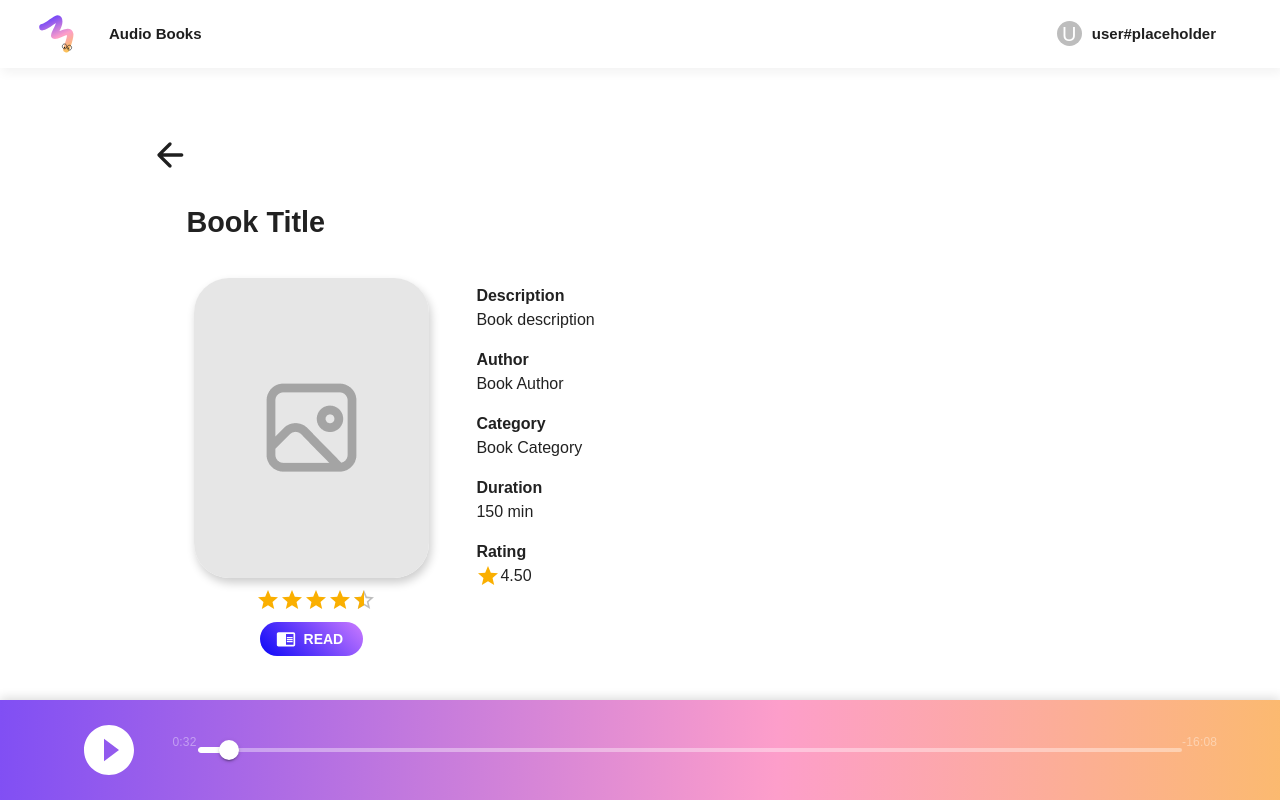
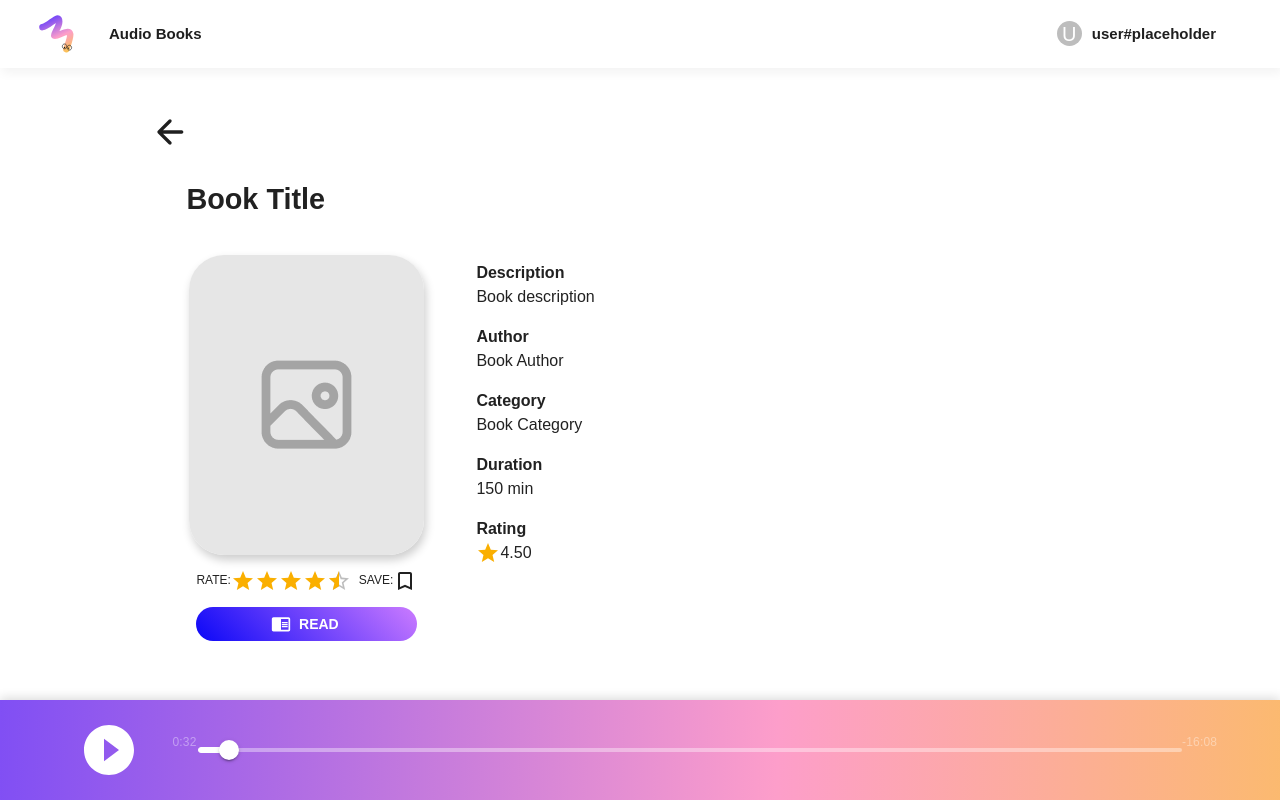
Before and after one commit to Marthenn/wbd-2-spa, a React (Vite) app in the folder spa-app/: page /AudioBooks/1/Details in a window 1280 px wide. Shown: the top 800 px of the page. Built offline with nearby package versions, Linux system fonts and the light colour scheme.

Commit message:
feat: save & rate button

```diff
--- a/spa-app/src/components/Button/RoundedButton.tsx
+++ b/spa-app/src/components/Button/RoundedButton.tsx
@@ -9,12 +9,14 @@ const RoundedButton = ({
   disabled = false,
   color,
   icon = null,
+  fullWidth = false,
 }: {
   text: string;
   onClickFunction: (e: React.SyntheticEvent) => void;
   disabled?: boolean;
   color: string;
   icon?: SvgIconComponent | null;
+  fullWidth?: boolean;
 }) => {
   return (
     <Button
@@ -22,6 +24,7 @@ const RoundedButton = ({
       type="button"
       onClick={onClickFunction}
       disabled={disabled}
+      fullWidth={fullWidth}
       startIcon={icon && React.createElement(icon)}
     >
       {text}
--- a/spa-app/src/components/NavBar/Navbar.tsx
+++ b/spa-app/src/components/NavBar/Navbar.tsx
@@ -1,5 +1,5 @@
 import styles from "./navbar.module.css";
-import { AppBar, Avatar, Toolbar, Typography } from "@mui/material";
+import { AppBar, Avatar, Toolbar } from "@mui/material";
 import logo from "../../assets/logo.svg";
 import { Link } from 'react-router-dom'; // Import Link
 
--- a/spa-app/src/pages/AudioBookDetails.tsx
+++ b/spa-app/src/pages/AudioBookDetails.tsx
@@ -19,10 +19,12 @@ import AudioPlayer from '../components/AudioPlayer/AudioPlayer';
 import ArrowBackRoundedIcon from '@mui/icons-material/ArrowBackRounded';
 import StarIcon from '@mui/icons-material/Star';
 import ChromeReaderModeIcon from '@mui/icons-material/ChromeReaderMode';
+import BookmarkIcon from '@mui/icons-material/Bookmark';
+import BookmarkBorderIcon from '@mui/icons-material/BookmarkBorder';
 import { Link } from 'react-router-dom';
 
 function convertTimeToMinutes(time: string) {
-  const [hours, minutes, seconds] = time.split(':');
+  const [hours, minutes, _seconds] = time.split(':');
   const totalMinutes = parseInt(hours, 10) * 60 + parseInt(minutes, 10);
   return totalMinutes;
 }
@@ -47,9 +49,14 @@ const AudioBookDetails = () => {
   };
 
   const [value, setValue] = useState<number | null>(data.rating);
+  const [isBookmarkAdded, setIsBookmarkAdded] = useState(false);
 
   const handleRead = () => {
     navigate(`/AudioBooks/${data.bid}/Read`);
+  };
+
+  const handleBookmarkToggle = () => {
+    setIsBookmarkAdded((prev) => !prev);
   };
 
   return (
@@ -75,9 +82,9 @@ const AudioBookDetails = () => {
             },
           }}
         >
-          <Container sx={{ width: '100%', justifyContent: 'center', alignItems: 'center', marginTop: '3%' }}>
+          <Container sx={{ width: '100%', justifyContent: 'center', alignItems: 'center', marginTop: '1%' }}>
             <Link to="/AudioBooks">
-            <ArrowBackRoundedIcon sx={{fontSize: 40}}/>
+              <ArrowBackRoundedIcon sx={{ fontSize: 40 }} />
             </Link>
           </Container>
           <Container
@@ -93,10 +100,12 @@ const AudioBookDetails = () => {
               <Grid item xs={12}>
                 <Typography variant="h2">{data.title}</Typography>
               </Grid>
-              <Grid item xs={12} sm={4} md={3}>
-                <Box sx={{ display: 'flex', flexDirection: 'column', justifyContent: 'center', alignItems: 'center' }}>
+              <Grid item xs={12} sm={5} md={3}>
+                <Box sx={{ display: 'flex', flexDirection: 'column', justifyContent: 'center', alignItems: 'center', width: 'max-content' }}>
                   <BookCover cover={''} />
-                  <Box display="flex" flexDirection="row" alignItems="center" justifyContent="space-between">
+                  <Box  display="flex" flexDirection="column" padding="0 10px" alignItems="center" justifyContent="center">
+                  <Box display="flex" flexDirection="row" alignItems="center" justifyContent="space-between" width="100%">
+                    <Typography variant="overline">Rate:</Typography>
                     <Rating
                       name="simple-controlled"
                       value={value}
@@ -104,13 +113,19 @@ const AudioBookDetails = () => {
                         setValue(newValue);
                       }}
                       precision={0.5}
-                    sx={{ ml: '10px' }}
                     />
+                    <Typography variant="overline" sx={{ml: 1}}>Save:</Typography>
+                    {isBookmarkAdded ? (
+                      <BookmarkIcon onClick={handleBookmarkToggle} sx={{ cursor: 'pointer' }} />
+                    ) : (
+                      <BookmarkBorderIcon onClick={handleBookmarkToggle} sx={{ cursor: 'pointer' }} />
+                    )}
                   </Box>
-                  <RoundedButton text="Read" onClickFunction={handleRead} color="roundedButtonPurple" icon={ChromeReaderModeIcon} />
+                  <RoundedButton text="Read" onClickFunction={handleRead} color="roundedButtonPurple" icon={ChromeReaderModeIcon} fullWidth={true}/>
+                  </Box>
                 </Box>
               </Grid>
-              <Grid item xs={12} sm={8} md={9}>
+              <Grid item xs={12} sm={7} md={9}>
                 <Box p={2}>
                   <Typography variant="h5">Description</Typography>
                   <Typography>{data.description}</Typography>
@@ -130,7 +145,7 @@ const AudioBookDetails = () => {
                     Rating
                   </Typography>
                   <Box display="flex" alignItems="center">
-                    <StarIcon sx={{color: "#faaf00"}}/>
+                    <StarIcon sx={{ color: '#faaf00' }} />
                     <Typography>{data.rating.toFixed(2)}</Typography>
                   </Box>
                 </Box>
--- a/spa-app/src/pages/Read.tsx
+++ b/spa-app/src/pages/Read.tsx
@@ -12,10 +12,11 @@ import TabContext from '@mui/lab/TabContext';
 import TabList from '@mui/lab/TabList';
 import TabPanel from '@mui/lab/TabPanel';
 import theme from '../theme/theme';
-import { useParams } from 'react-router-dom';
+import { Link, useParams } from 'react-router-dom';
 import Navbar from '../components/NavBar/Navbar';
 import RoundedButton from '../components/Button/RoundedButton';
 import AudioPlayer from '../components/AudioPlayer/AudioPlayer';
+import ArrowBackRoundedIcon from '@mui/icons-material/ArrowBackRounded';
 
 const chapters = [
   {
@@ -34,6 +35,7 @@ const chapters = [
 const Read = () => {
   const { chapterId } = useParams();
   const [value, setValue] = React.useState(chapterId || chapters[0].id);
+  const { id } = useParams();
 
   const handleChange = (_event: React.SyntheticEvent, newValue: string) => {
     setValue(newValue);
@@ -77,6 +79,9 @@ const Read = () => {
             },
           }}
         >
+          <Link to={`/AudioBooks/${id}/Details`}>
+          <ArrowBackRoundedIcon sx={{fontSize: 40}}/>
+          </Link>
           <TabContext value={value}>
             <Box sx={{ borderBottom: 1, borderColor: 'divider' }}>
               <TabList onChange={handleChange} variant="scrollable" scrollButtons="auto">
```
Lines whose indentation alone changed are shown as unchanged.
